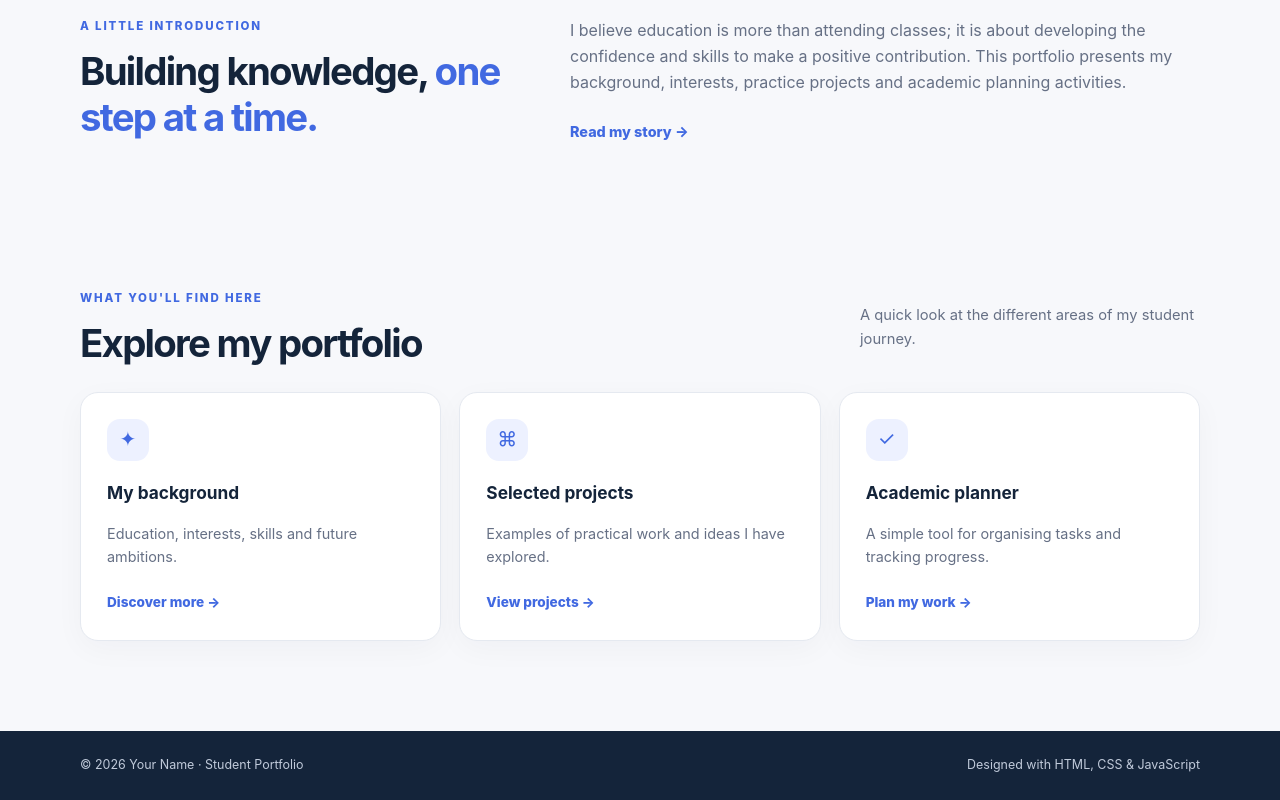
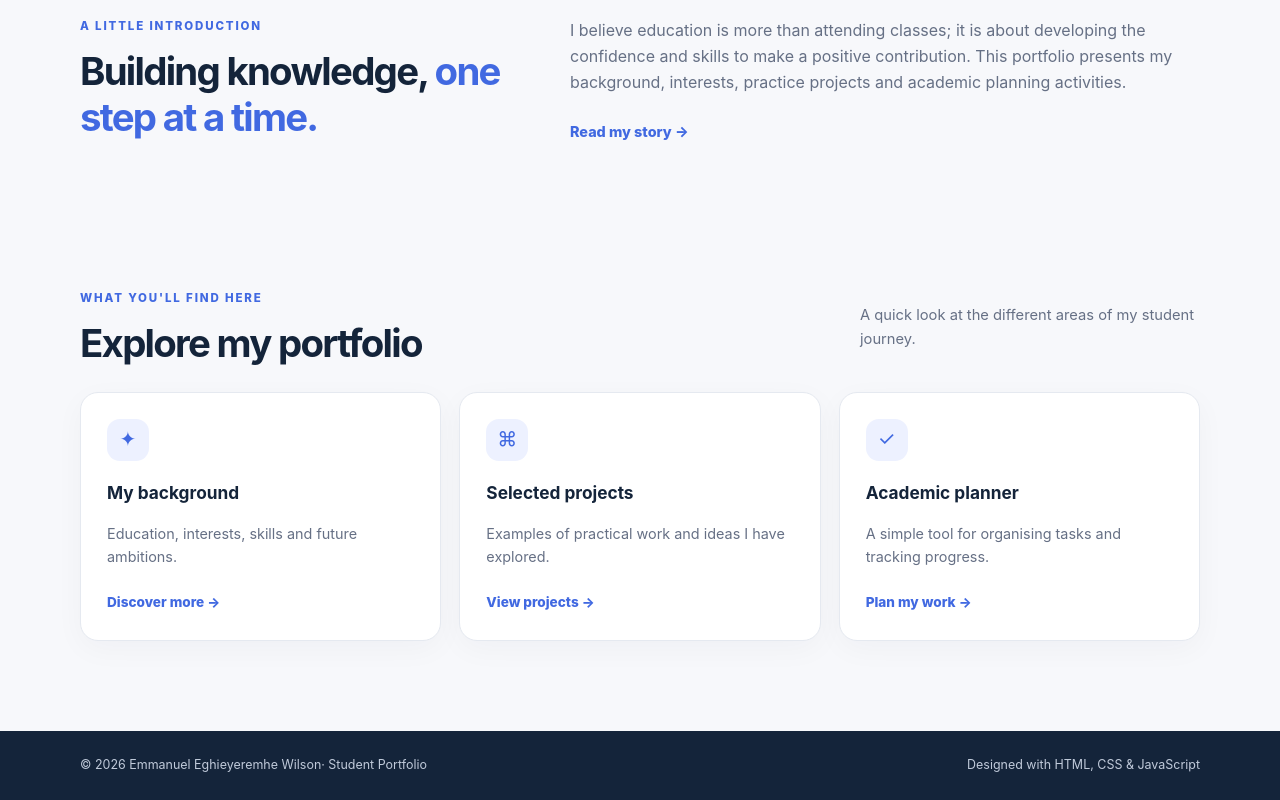
Before and after one commit to EmmanuelWilsonSecurity/cybersecurity-student-portfolio, a plain HTML site: page index.html in a window 1280 px wide. Shown: the part 911-1711 px from the top of the page. Drawn offline with Linux system fonts and the light colour scheme.

Commit message:
Update index.html

```diff
--- a/index.html
+++ b/index.html
@@ -49,6 +49,6 @@
       </div>
     </section>
   </main>
-  <footer class="site-footer"><div class="section-wrap footer-inner"><p>© <span data-year></span> Your Name · Student Portfolio</p><p>Designed with HTML, CSS & JavaScript</p></div></footer>
+  <footer class="site-footer"><div class="section-wrap footer-inner"><p>© <span data-year></span> Emmanuel Eghieyeremhe Wilson· Student Portfolio</p><p>Designed with HTML, CSS & JavaScript</p></div></footer>
 </body>
 </html>
```
